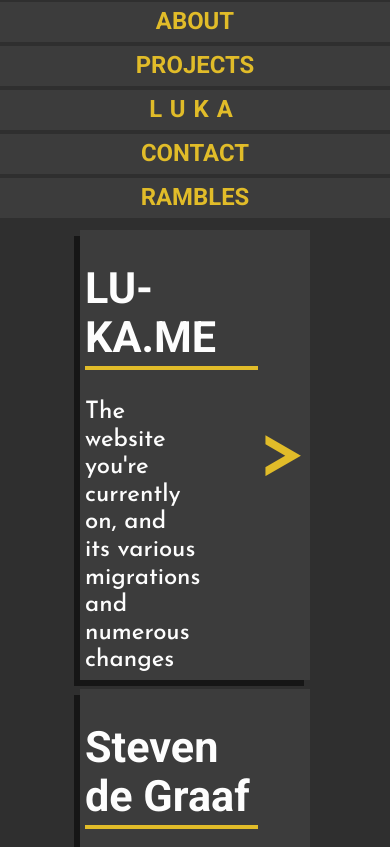
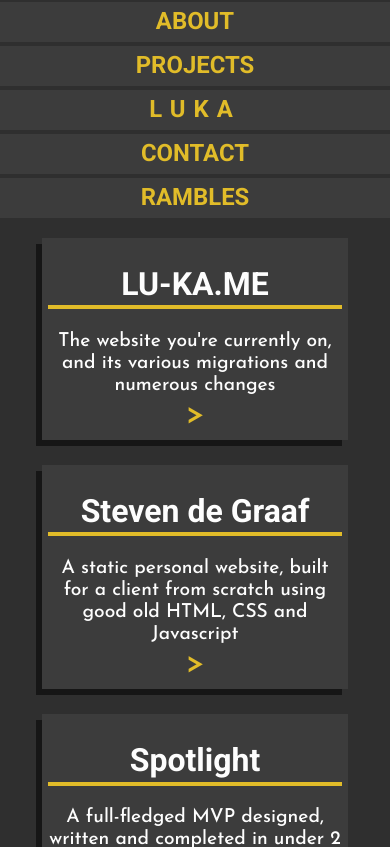
Before and after one commit to Sensanaty/lu-ka-vue, a Vue app: page /rambles in a window 390 px wide. Shown: the top 847 px of the page. Built offline with nearby package versions, Linux system fonts and the light colour scheme.

Commit message:
Add ramble page and ramblecard media queries

```diff
--- a/src/components/RambleCard.vue
+++ b/src/components/RambleCard.vue
@@ -77,4 +77,52 @@
     .ramble-subtitle {
         font-family: "Roboto", sans-serif;
     }
+
+    @media screen and (max-width: 870px) {
+        .ramble-card {
+            display: flex;
+            flex-flow: column nowrap;
+            margin: 4% 1%;
+            .ramble-title {
+                text-align: center;
+            }
+
+            .ramble-subtitle {
+                margin: 0;
+                text-align: center;
+            }
+
+            .arrow {
+                font-size: 2em;
+            }
+        }
+    }
+
+    @media screen and (max-width: 600px) {
+        .ramble-card {
+            .ramble-title {
+                font-size: 2em;
+            }
+
+            .ramble-subtitle {
+                font-size: 1.2em;
+            }
+        }
+    }
+
+    @media screen and (max-width: 375px) {
+        .ramble-card {
+            .ramble-title {
+                font-size: 1.8em;
+            }
+
+            .ramble-subtitle {
+                font-size: 1em;
+            }
+
+            .arrow {
+                font-size: 1.5em;
+            }
+        }
+    }
 </style>
--- a/src/views/Rambles.vue
+++ b/src/views/Rambles.vue
@@ -44,4 +44,16 @@
         flex-flow: column nowrap;
         width: 60%;
     }
+
+    @media screen and (max-width: 870px) {
+        .ramble-cards-wrapper {
+            width: 70%;
+        }
+    }
+
+    @media screen and (max-width: 600px) {
+        .ramble-cards-wrapper {
+            width: 80%;
+        }
+    }
 </style>
```
